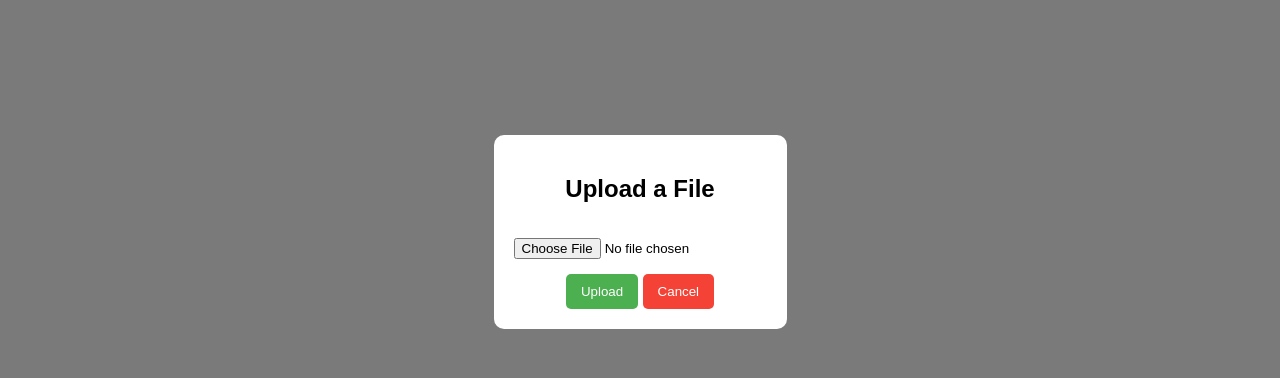
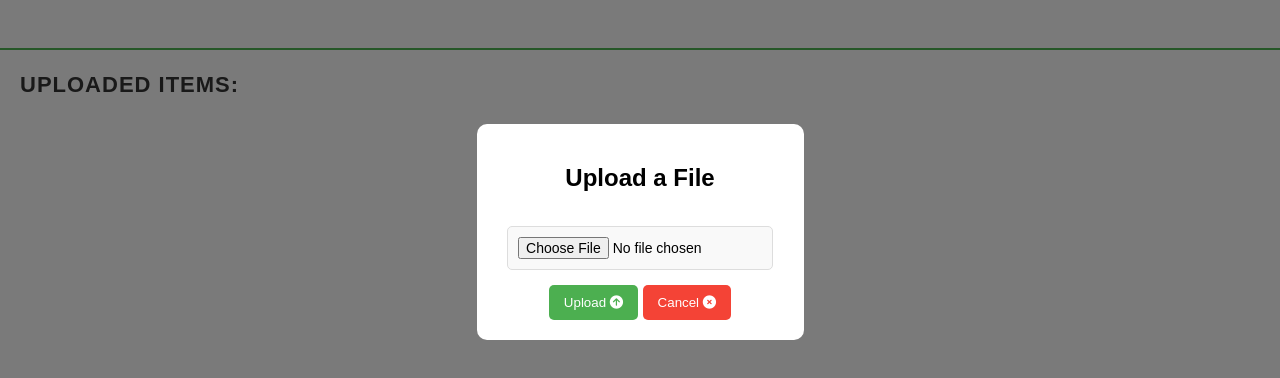
Before and after one commit to Anjanchaubey/PENANCE, a plain HTML site: page hw.html in a window 1280 px wide. Both pictures are taken after a click on the icon 640 px from the left and 137 px from the top of the page. Shown: the part 168-546 px from the top of the page. Drawn offline with Linux system fonts and the light colour scheme; no server answers.

Commit message:
Update hw.html

```diff
--- a/hw.html
+++ b/hw.html
@@ -27,6 +27,7 @@
             font-size: 50px;
             cursor: pointer;
             color: #4caf50;
+
         }
         .modall {
             display: none;
@@ -47,8 +48,23 @@
             text-align: center;
         }
         .file-input {
-            margin: 15px 0;
-        }
+    width: 85%; /* Makes the file input responsive */
+    padding: 10px;
+    margin: 15px 0;
+    border: 1px solid #ddd; /* Light border for subtle contrast */
+    border-radius: 5px;
+    font-size: 14px;
+    background-color: #f9f9f9; /* Light background for the input */
+    transition: border-color 0.3s ease, background-color 0.3s ease;
+}
+
+/* Focus effect to highlight the input */
+.file-input:focus {
+    border-color: #4CAF50; /* Green border on focus */
+    background-color: #fff; /* White background on focus */
+    outline: none;
+}
+
         .close-btn {
             background-color: #f44336;
             color: white;
@@ -128,6 +144,7 @@
             height: 10px;
             margin-top: 20px;
             display: none;
+            border-radius: 0cqmin;
         }
 
         .progress-bar {
@@ -136,6 +153,23 @@
             background-color: #4caf50;
             transition: width 0.3s;
         }
+
+        hr {
+    border: 0;
+    height: 2px;
+    background-color: #4CAF50; /* Green color for the line */
+    margin: 20px 0; /* Spacing around the line */
+}
+
+h3 {
+    font-size: 22px;
+    color: #333;
+    margin-left: 20px; /* Left margin for the header */
+    font-weight: 600; /* Slightly bolder font */
+    letter-spacing: 1px; /* Add a bit of space between letters */
+    text-transform: uppercase; /* Optional: Capitalize the text */
+}
+
     </style>
 </head>
 <body>
@@ -145,15 +179,15 @@
             <i class="upload-icon" id="upload-icon"><i class="fa-solid fa-circle-arrow-up"></i></i>
         </div>
     </div>
-
+<hr><h3>Uploaded items:</h3>
     <!-- modall -->
     <div class="modall" id="upload-modall">
         <div class="modall-content">
             <h2>Upload a File</h2>
             <input type="file" class="file-input" id="file-input">
             <br>
-            <button class="upload-btn" id="upload-btn">Upload</button>
-            <button class="close-btn" id="close-btn">Cancel</button>
+            <button class="upload-btn" id="upload-btn">Upload  <i class="fa-solid fa-circle-arrow-up"></i></button>
+            <button class="close-btn" id="close-btn">Cancel  <i class="fa-solid fa-circle-xmark"></i></button>
             <!-- Progress bar -->
             <div class="progress-bar-container" id="progress-bar-container">
                 <div class="progress-bar" id="progress-bar"></div>
```
